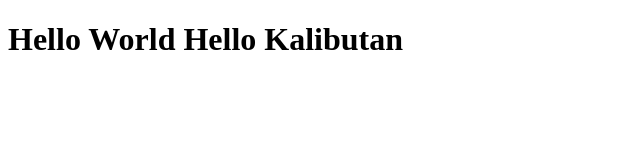
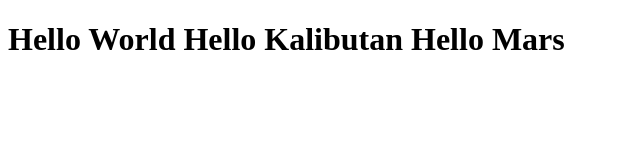
Before and after one commit to Bandivas/PracticeGIt, a plain HTML site: page index.html in a window 1280 px wide. Shown: the whole page, without its empty margins (0-640 px from the left). Drawn offline with Linux system fonts and the light colour scheme.

Commit message:
new version added

```diff
--- a/index.html
+++ b/index.html
@@ -6,6 +6,6 @@
     <title>Document</title>
   </head>
   <body>
-    <h1>Hello World Hello Kalibutan</h1>
+    <h1>Hello World Hello Kalibutan Hello Mars</h1>
   </body>
 </html>
```
